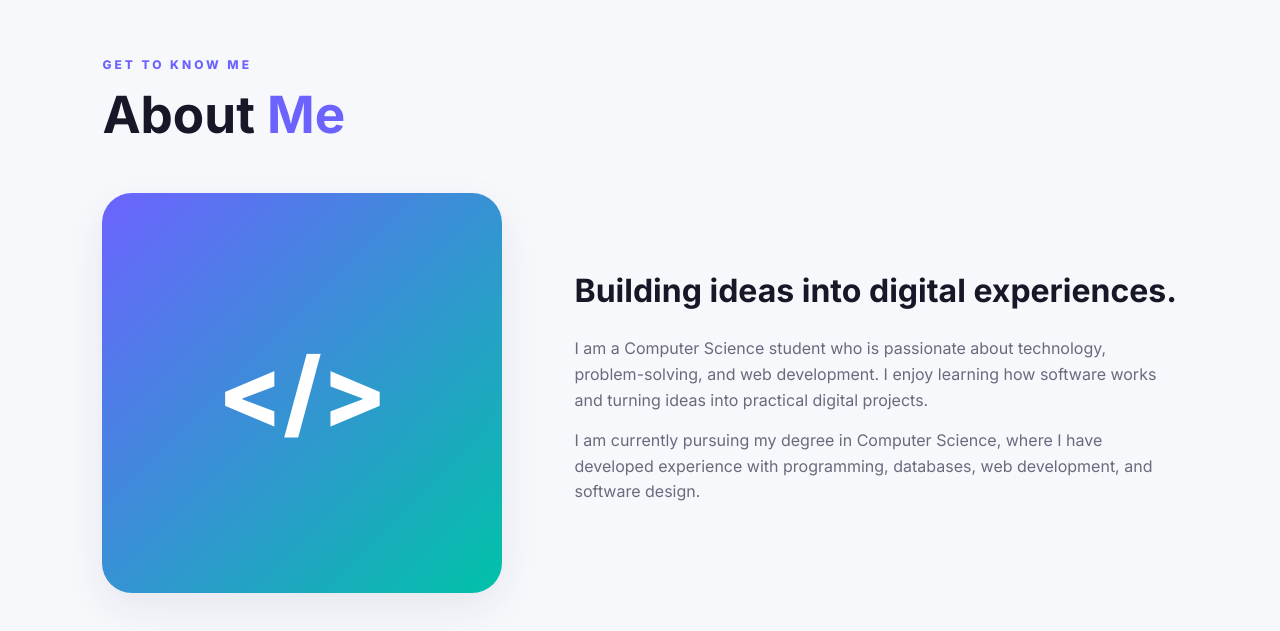
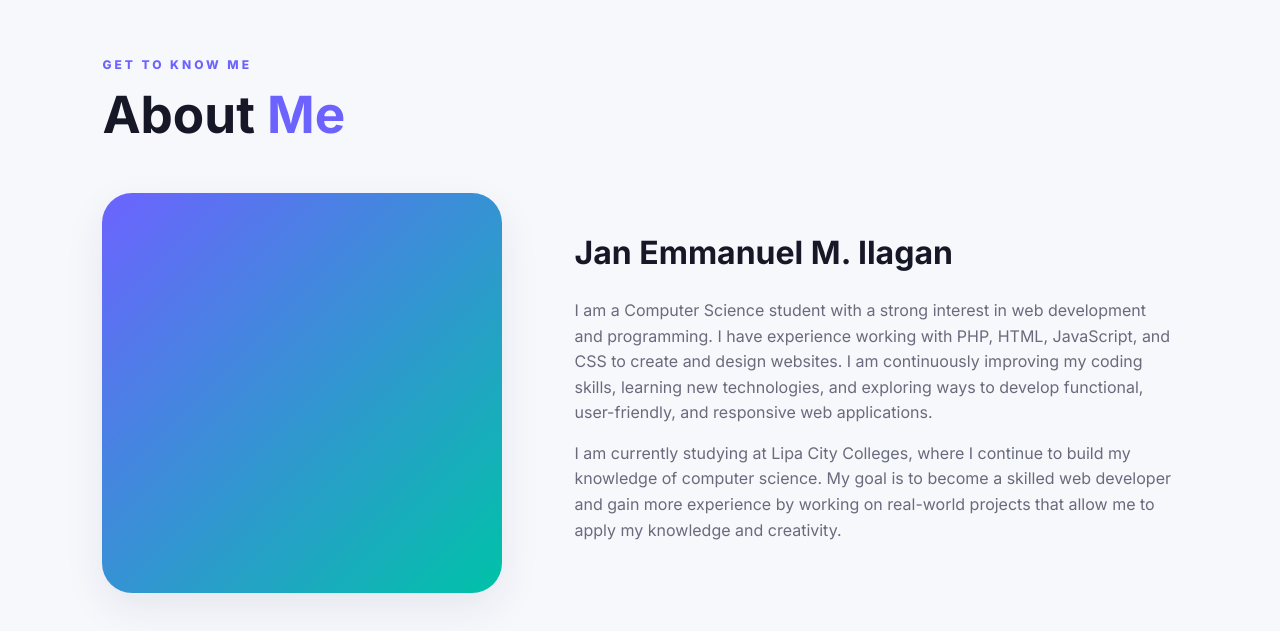
Before and after one commit to 12janemmanuel-ops/Ilagan-Jan-Emmanuel-M., a plain HTML site: page index.html in a window 1280 px wide. Shown: the part 845-1476 px from the top of the page. Drawn offline with Linux system fonts and the light colour scheme.

Commit message:
Revise portfolio website content and layout
Updated content and structure of the portfolio website, including changes to the About section, skills, and projects.

```diff
--- a/index.html
+++ b/index.html
@@ -42,7 +42,7 @@
 
                 <h1>Jan <span>Emmanuel</span></h1>
 
-                <h2>Computer Science Student & Web Developer</h2>
+                <h2>Computer Science Student</h2>
 
                 <div class="hero-buttons">
                     <a href="#projects" class="btn primary-btn">View My Work</a>
@@ -71,24 +71,26 @@
             <div class="about-grid">
                 <div class="about-image">
                     <div class="image-box">
-                        <span>&lt;/&gt;</span>
+
                     </div>
                 </div>
 
                 <div class="about-content">
-                    <h3>Building ideas into digital experiences.</h3>
+                    <h3>Jan Emmanuel M. Ilagan</h3>
 
                     <p>
-                        I am a Computer Science student who is passionate about
-                        technology, problem-solving, and web development. I
-                        enjoy learning how software works and turning ideas
-                        into practical digital projects.
+                       I am a Computer Science student with a strong interest in web development and programming.
+                       I have experience working with PHP, HTML, JavaScript, and CSS to create and design websites.
+                        I am continuously improving my coding skills, learning new technologies, and exploring ways to develop functional, user-friendly, and
+                        responsive web applications.
+
                     </p>
 
                     <p>
-                        I am currently pursuing my degree in Computer Science,
-                        where I have developed experience with programming,
-                        databases, web development, and software design.
+                       I am currently studying at Lipa City Colleges, where I continue to build my knowledge of computer science.
+                        My goal is to become a skilled web developer and gain more experience by working on real-world projects that allow
+                        me to apply my knowledge and
+                        creativity.
                     </p>
 
                 </div>
```
